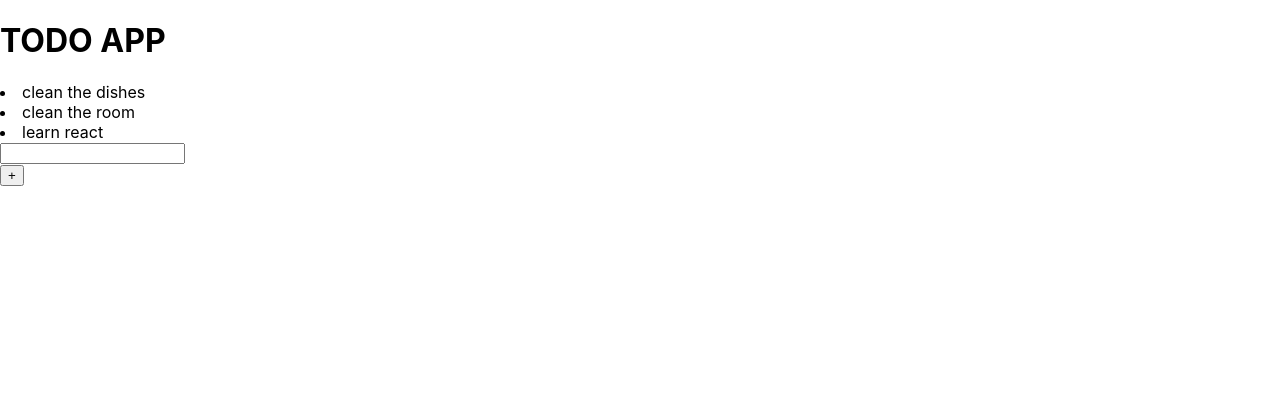
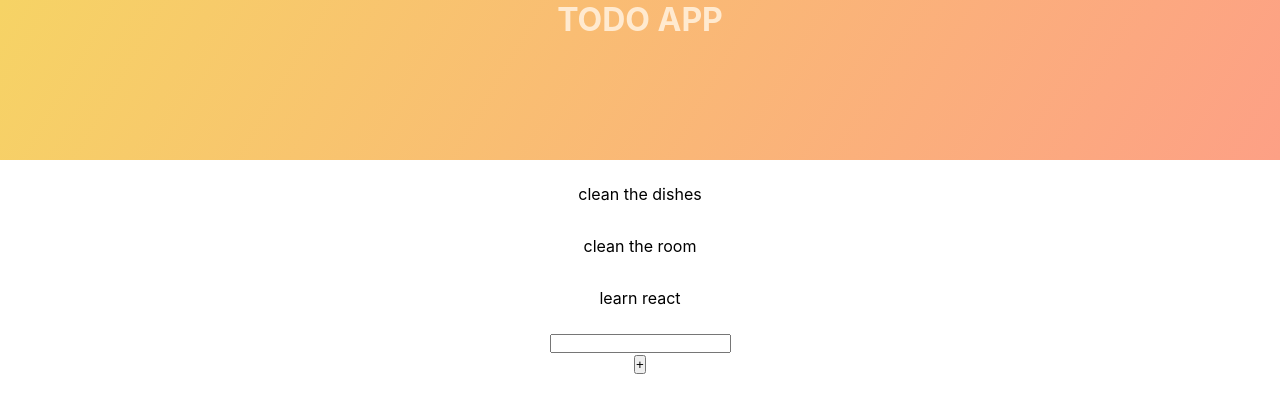
Before and after one commit to mcdylanb/todolist, a React (Create React App) app: page / in a window 1280 px wide. Shown: the top 412 px of the page. Built offline with nearby package versions, Linux system fonts and the light colour scheme.

Commit message:
adds simple css style

```diff
--- a/src/App.css
+++ b/src/App.css
@@ -1,38 +1,22 @@
 .App {
   text-align: center;
 }
-
-.App-logo {
-  height: 40vmin;
-  pointer-events: none;
+.App-header {
+  background-image: linear-gradient(120deg, #f6d365 0%, #fda085 100%);
+  height: 10rem;
+  color: #ffead0;
+  /* background-color: #37505c; */
+}
+.todo {
+  margin: auto;
+  background-color: white;
+  border-radius: 25%;
 }
 
-@media (prefers-reduced-motion: no-preference) {
-  .App-logo {
-    animation: App-logo-spin infinite 20s linear;
-  }
+.todo ul li {
+  display: flex;
+  justify-content: center;
+  padding: 0.5rem;
+  margin: 1rem;
+  text-align: left;
 }
-
-.App-header {
-  background-color: #282c34;
-  min-height: 100vh;
-  display: flex;
-  flex-direction: column;
-  align-items: center;
-  justify-content: center;
-  font-size: calc(10px + 2vmin);
-  color: white;
-}
-
-.App-link {
-  color: #61dafb;
-}
-
-@keyframes App-logo-spin {
-  from {
-    transform: rotate(0deg);
-  }
-  to {
-    transform: rotate(360deg);
-  }
-}
--- a/src/App.js
+++ b/src/App.js
@@ -35,16 +35,19 @@ const App = () => {
   };
 
   const handleChangeTitle = event => {
-    console.log(event.target.value);
     setNewTodo(event.target.value);
   };
 
   return (
-    <div>
-      <h1>TODO APP</h1>
-      {todoList.map(todoList => (
-        <Todo key={todoList.id} title={todoList.title} />
-      ))}
+    <div className="App">
+      <h1 className="App-header">TODO APP</h1>
+      <div className="todo">
+        <ul>
+          {todoList.map(todoList => (
+            <Todo key={todoList.id} title={todoList.title} />
+          ))}
+        </ul>
+      </div>
       <div>
         <form onSubmit={addTodo}>
           <div>
--- a/src/index.css
+++ b/src/index.css
@@ -1,13 +1,17 @@
+* {
+  margin: 0;
+  padding: 0;
+}
 body {
   margin: 0;
-  font-family: -apple-system, BlinkMacSystemFont, 'Segoe UI', 'Roboto', 'Oxygen',
-    'Ubuntu', 'Cantarell', 'Fira Sans', 'Droid Sans', 'Helvetica Neue',
+  font-family: -apple-system, BlinkMacSystemFont, "Segoe UI", "Roboto", "Oxygen",
+    "Ubuntu", "Cantarell", "Fira Sans", "Droid Sans", "Helvetica Neue",
     sans-serif;
   -webkit-font-smoothing: antialiased;
   -moz-osx-font-smoothing: grayscale;
 }
 
 code {
-  font-family: source-code-pro, Menlo, Monaco, Consolas, 'Courier New',
+  font-family: source-code-pro, Menlo, Monaco, Consolas, "Courier New",
     monospace;
 }
```
